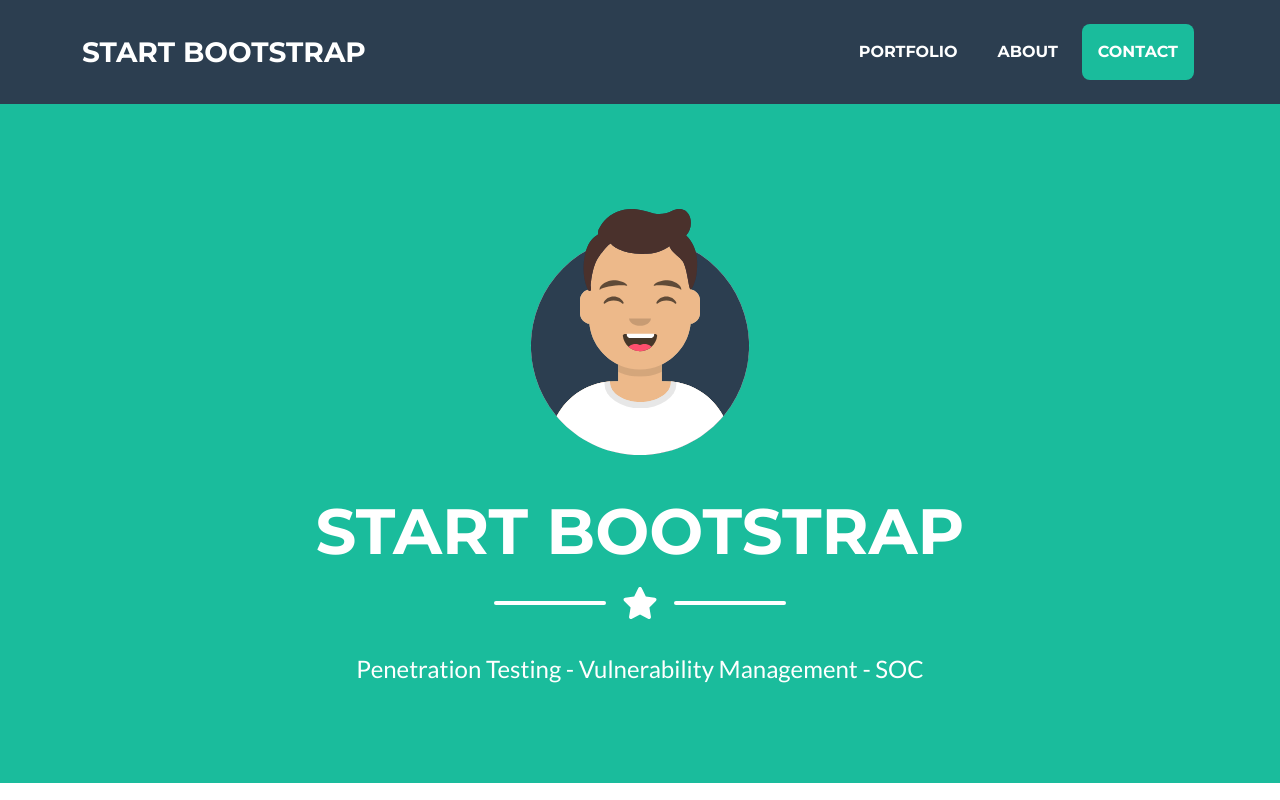
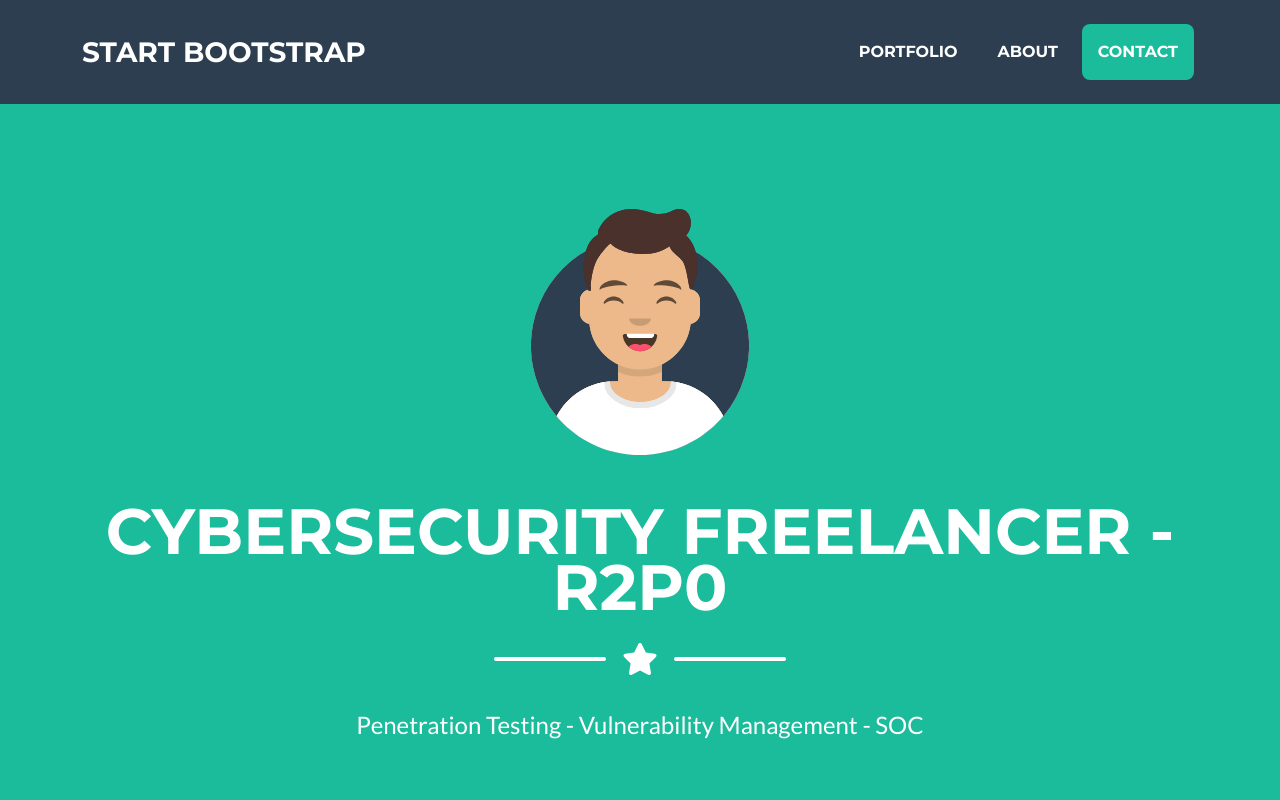
Before and after one commit to RtwoPO/R2P0.github.io, a plain HTML site: page index.html in a window 1280 px wide. Shown: the top 800 px of the page. Drawn offline with nearby package versions, Linux system fonts and the light colour scheme.

Commit message:
Update index.html

```diff
--- a/index.html
+++ b/index.html
@@ -40,7 +40,7 @@
                 <!-- Masthead Avatar Image-->
                 <img class="masthead-avatar mb-5" src="assets/img/avataaars.svg" alt="..." />
                 <!-- Masthead Heading-->
-                <h1 class="masthead-heading text-uppercase mb-0">Start Bootstrap</h1>
+                <h1 class="masthead-heading text-uppercase mb-0">CyberSecurity Freelancer - R2P0</h1>
                 <!-- Icon Divider-->
                 <div class="divider-custom divider-light">
                     <div class="divider-custom-line"></div>
```
